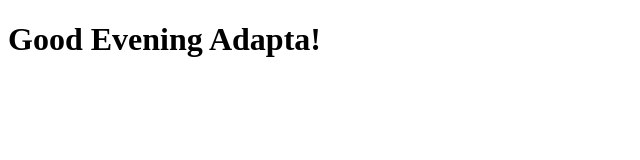
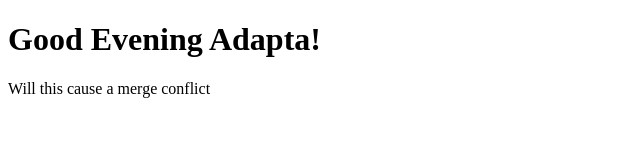
Before and after one commit to quendp/lessons, a plain HTML site: page test.html in a window 1280 px wide. Shown: the whole page, without its empty margins (0-640 px from the left). Drawn offline with Linux system fonts and the light colour scheme.

Commit message:
Add paragraph under h1 for testing

```diff
--- a/test.html
+++ b/test.html
@@ -10,5 +10,8 @@
     <h1>
         Good Evening Adapta!
     </h1>
+    <p>
+        Will this cause a merge conflict
+    </p>
 </body>
 </html>
```
